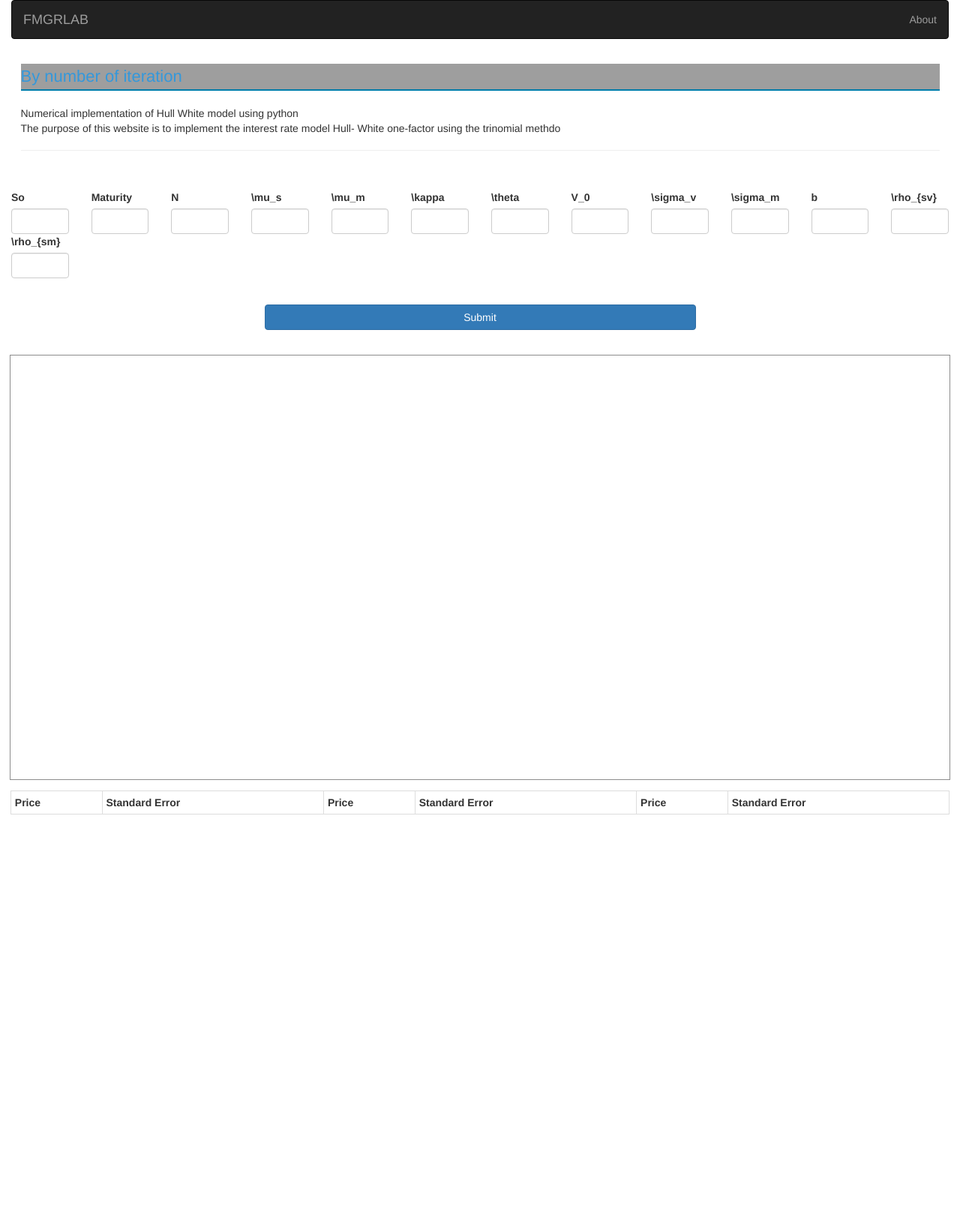
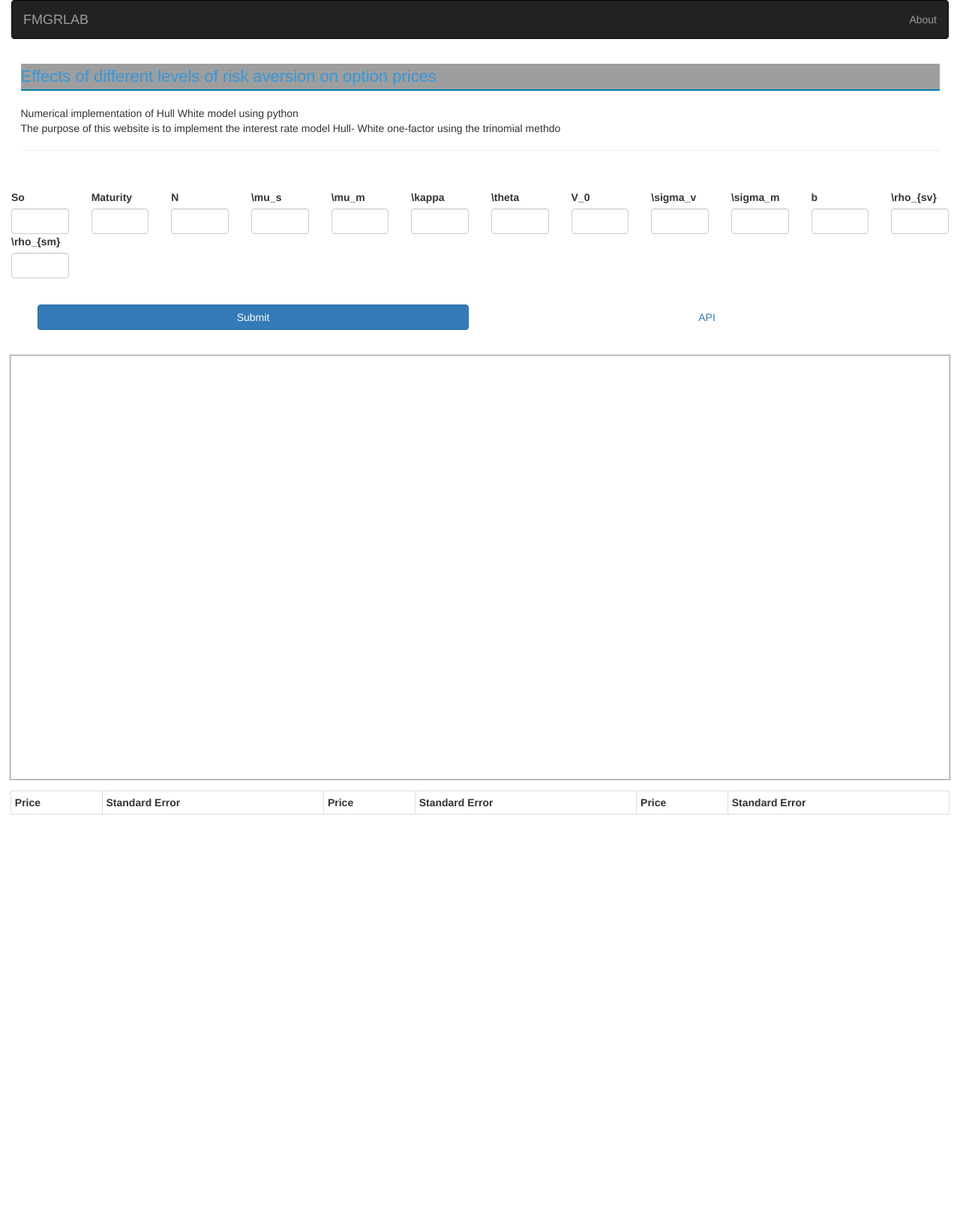
Before and after one commit to fmgrlab/monte-carlo-python, a Django app: template templates/mcarlo_risk.html in a window 1280 px wide. Shown: the whole page at 75% size. Run offline with Django 3.2, Linux system fonts and the light colour scheme; the template is opened without the code that fills it, so the values that code supplies are empty; some libraries are stand-ins or nearby versions; grey boxes are pictures that could not be loaded.

Commit message:
setup navigation

```diff
--- a/mcarlo_app/urls.py
+++ b/mcarlo_app/urls.py
@@ -14,10 +14,17 @@ Including another URLconf
     2. Add a URL to urlpatterns:  path('blog/', include('blog.urls'))
 """
 from mcarlo_app import views
-from django.conf.urls import url
+from django.urls import path
+
 
 urlpatterns = [
-    url(r'^api/iteration', views.api_iteration, name='api-iteration'),
-    url(r'^api/volatility', views.api_iteration, name='api-volatilily'),
-    url(r'^api/risk', views.api_iteration, name='api-risk'),
+
+    path('', views.home),
+    path('demo/iteration', views.demo_iteration),
+    path('demo/volatility', views.demo_volatility, name='demo-volatilily'),
+    path('demo/risk', views.demo_risk, name='demo-risk'),
+
+    path('api/iteration', views.api_iteration, name='api-iteration'),
+    path('api/volatility', views.api_iteration, name='api-volatilily'),
+    path('api/risk', views.api_iteration, name='api-risk'),
 ]
--- a/monte_carlo_python/urls.py
+++ b/monte_carlo_python/urls.py
@@ -1,4 +1,6 @@
+
 from django.conf.urls import url,include
+
 urlpatterns = [
  url(r'^mcarlo/', include('mcarlo_app.urls')),
 ]
--- a/templates/home.html
+++ b/templates/home.html
@@ -27,7 +27,7 @@
                         <span class="sr-only">Toggle navigation</span><span class="icon-bar"></span><span
                             class="icon-bar"></span><span class="icon-bar"></span>
                     </button>
-                    <a class="navbar-brand" href="/">FMGRLAB</a>
+                    <a class="navbar-brand" href="/mcarlo/">FMGRLAB</a>
                 </div>
 
                 <div class="collapse navbar-collapse" id="bs-example-navbar-collapse-1">
@@ -53,7 +53,7 @@
         </div>
     </div>
 
-
+{% block content %}
  <div class="page-header" style="margin: 1%">
                 <h4>
                     By number of iteration
@@ -180,8 +180,7 @@
     </div>
 
 
-</div>
-</div>
+{% endblock %}
 
 <script src="/static/js/jquery.min.js"></script>
 <script src="/static/js/bootstrap.min.js"></script>
--- a/templates/mcarlo_risk.html
+++ b/templates/mcarlo_risk.html
@@ -3,7 +3,7 @@
 {% block content %}
  <div class="page-header" style="margin: 1%">
                 <h4>
-                    Effect of aversion of risk
+                    Effects of different levels of risk aversion on option prices
                 </h4>
                 <br>
                  Numerical implementation of Hull White model using python
@@ -93,11 +93,12 @@
 
                     </div>
                     <div class="row" style="margin: 20px">
-                        <div class="col-md-3"></div>
                         <div class="col-md-6">
-                            <input type="submit" class="btn btn-block  btn-primary" id="exampleInputEmail1"/>
+                            <input type="submit" class="btn btn-block  btn-primary" id="id"/>
                         </div>
-                        <div class="col-md-3"></div>
+                         <div class="col-md-6">
+                             <a class="btn btn-block" href="/mcarlo/api/risk" target="_blank" role="button">API</a>
+                        </div>
                     </div>
                     <div lang="latex">
 
--- a/templates/mcarlo_volatility.html
+++ b/templates/mcarlo_volatility.html
@@ -3,10 +3,9 @@
 {% block content %}
  <div class="page-header" style="margin: 1%">
                 <h4>
-                     Effect of stochastic volatility
+                     Effects of stochastic volatility on option prices.
                 </h4>
                 <br>
-                 Effect of stochastic volatility
                 <p>
                     The purpose of this website is to implement the interest rate model Hull- White one-factor using the trinomial methdo</div>
             <br><br>
@@ -97,7 +96,7 @@
                             <input type="submit" class="btn btn-block  btn-primary" id="exampleInputEmail1"/>
                         </div>
                          <div class="col-md-6">
-                            <input type="submit" class="btn btn-block  btn-primary" id="volatiltiy"/>
+                             <a class="btn btn-block" href="/mcarlo/api/volatility" target="_blank" role="button">API</a>
                         </div>
                     </div>
                     <div lang="latex">
```
Also changed, not shown: mcarlo_app/views.py (+14 -0 lines), monte_carlo_python/settings.py (+3 -10 lines), templates/index.html (+6 -5 lines), templates/mcarlo_iteration.html (+4 -3 lines).
